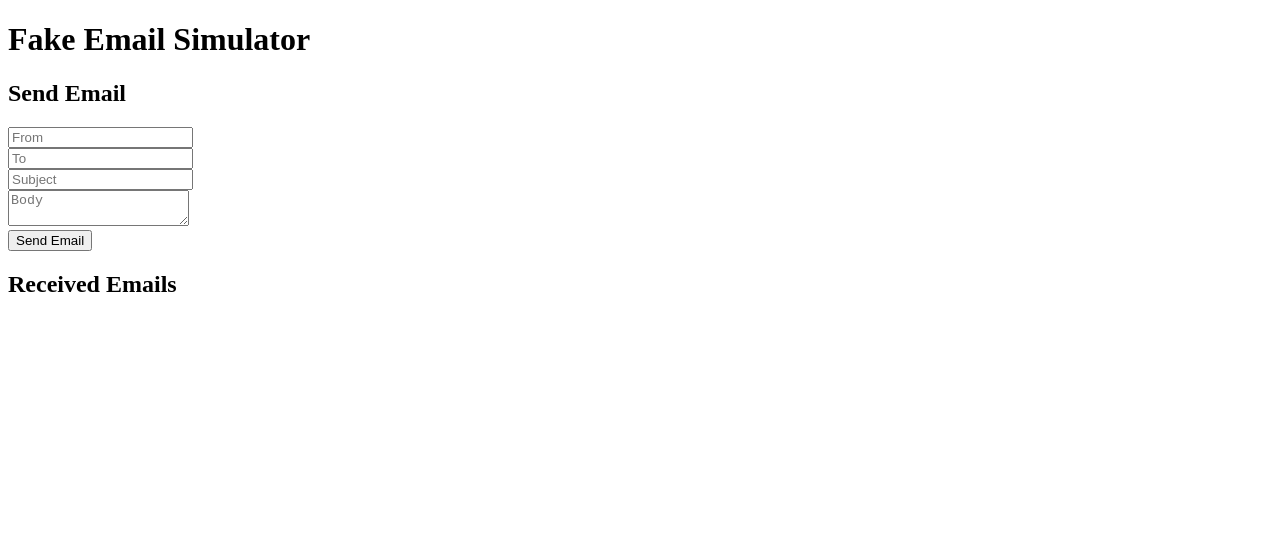
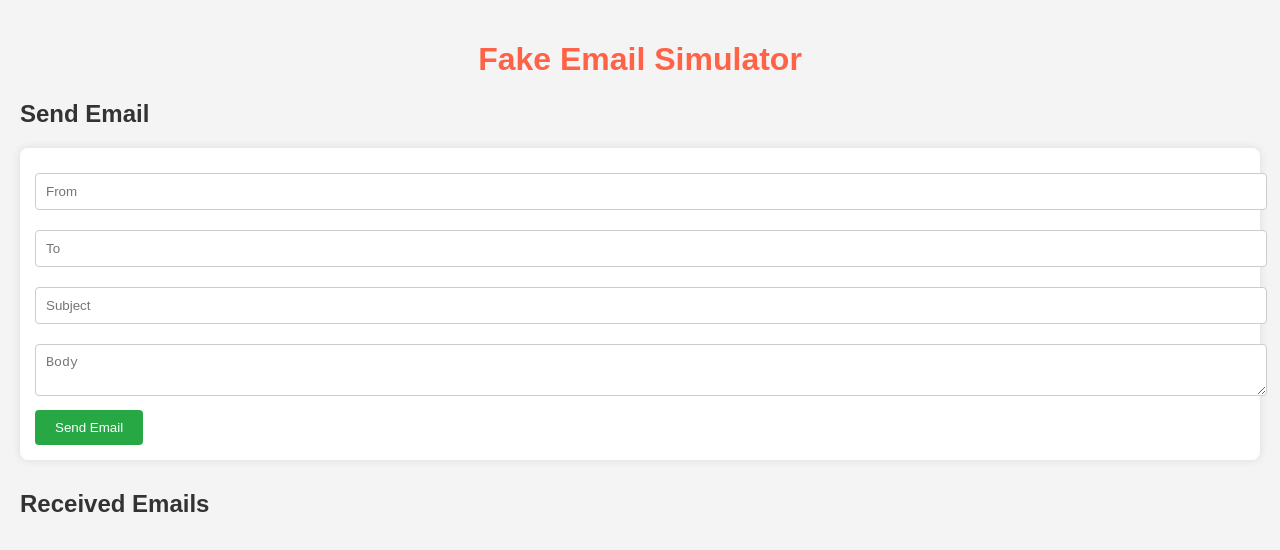
Before and after one commit to NIKItanameme/fake-email-simulator, a plain HTML site: page client/index.html in a window 1280 px wide. Drawn offline with Linux system fonts and the light colour scheme; no server answers.

Commit message:
Updated the app

```diff
--- a/client/index.html
+++ b/client/index.html
@@ -4,6 +4,56 @@
   <meta charset="UTF-8">
   <meta name="viewport" content="width=device-width, initial-scale=1.0">
   <title>Fake Email Simulator</title>
+  <style>
+    body {
+      font-family: Arial, sans-serif;
+      margin: 0;
+      padding: 20px;
+      background-color: #f4f4f4;
+    }
+    h1 {
+      color: #ff6347;  /* Tomato color */
+      text-align: center;
+    }
+    h2 {
+      color: #333;
+    }
+    form {
+      background-color: #fff;
+      padding: 15px;
+      border-radius: 8px;
+      box-shadow: 0 0 10px rgba(0, 0, 0, 0.1);
+      margin-bottom: 30px;
+    }
+    input, textarea {
+      width: 100%;
+      padding: 10px;
+      margin: 10px 0;
+      border: 1px solid #ccc;
+      border-radius: 4px;
+    }
+    button {
+      background-color: #28a745;
+      color: white;
+      padding: 10px 20px;
+      border: none;
+      border-radius: 4px;
+      cursor: pointer;
+    }
+    button:hover {
+      background-color: #218838;
+    }
+    #emailList div {
+      background-color: #fff;
+      padding: 15px;
+      margin: 10px 0;
+      border-radius: 8px;
+      box-shadow: 0 0 5px rgba(0, 0, 0, 0.1);
+    }
+    #emailList p {
+      margin: 5px 0;
+    }
+  </style>
 </head>
 <body>
   <h1>Fake Email Simulator</h1>
```
